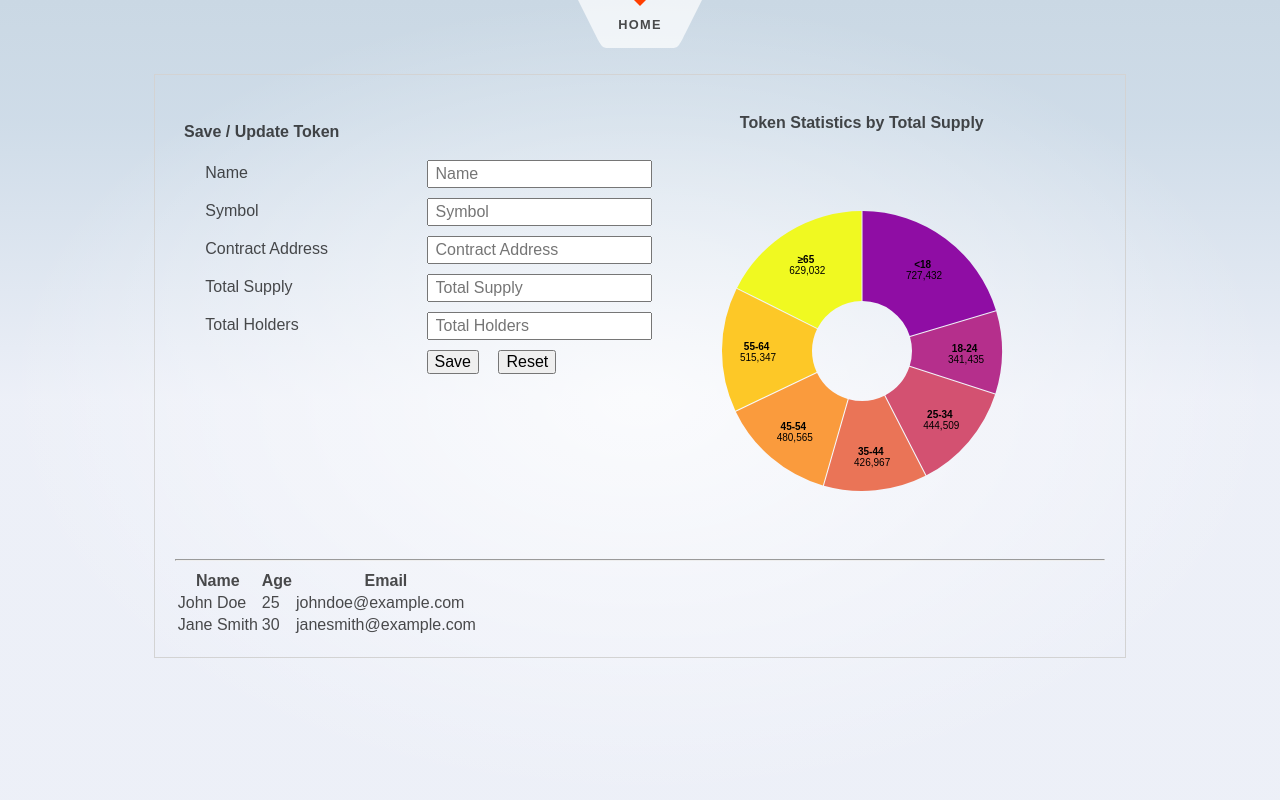
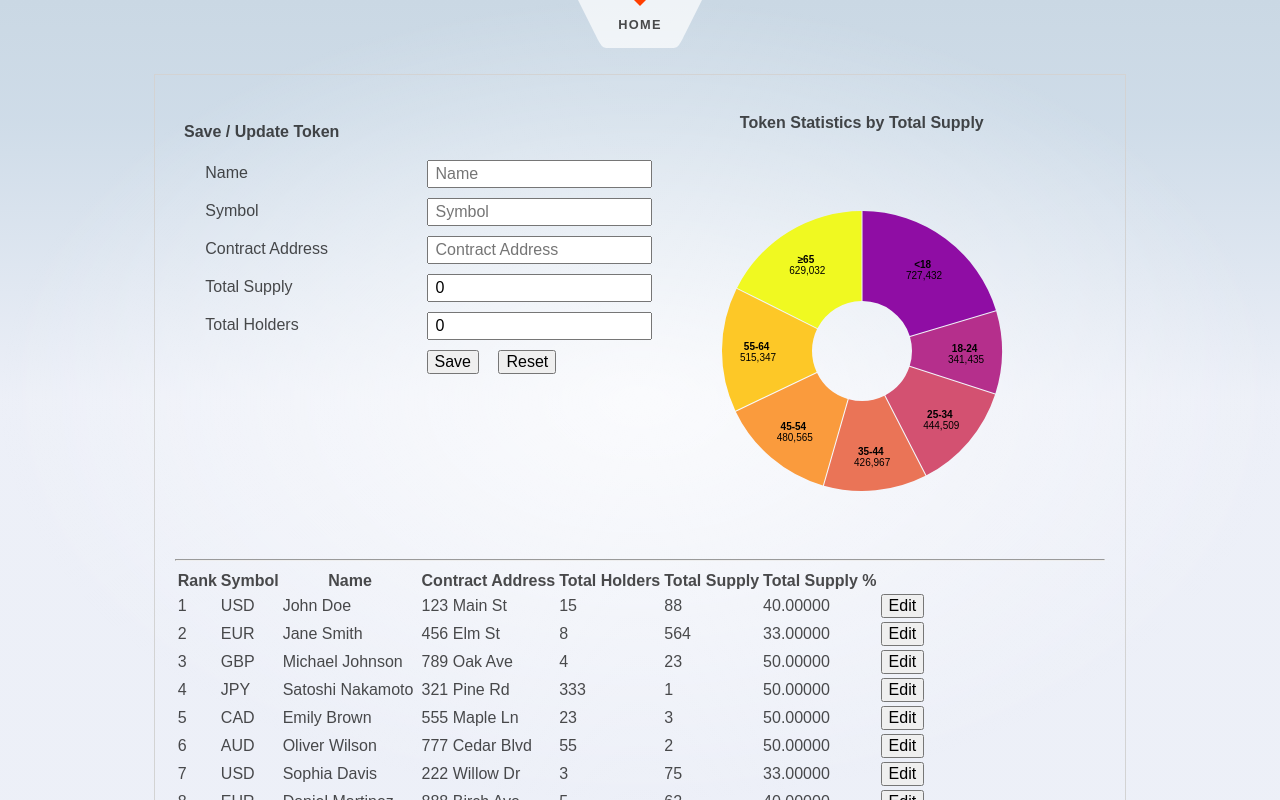
Before and after one commit to cousinwong/svelte-es, a SvelteKit app: page / in a window 1280 px wide. Shown: the top 800 px of the page. Built offline with nearby package versions, Linux system fonts and the light colour scheme.

Commit message:
Complete able add data to array.

```diff
--- a/src/routes/+page.svelte
+++ b/src/routes/+page.svelte
@@ -1,13 +1,236 @@
 <script lang="ts">
   import DonutChart from '$lib/DonutChart.svelte';
-import Table from '../lib/Table.svelte';
+  import { onMount } from 'svelte';
 
-  let tableColumns: string[] = ['Name', 'Age', 'Email'];
-  let tableData: Record<string, any>[] = [
-    { Name: 'John Doe', Age: 25, Email: 'johndoe@example.com' },
-    { Name: 'Jane Smith', Age: 30, Email: 'janesmith@example.com' },
-    // More data objects...
+  interface Coin {
+    rank: number;
+    name: string;
+    symbol: string;
+    contractAddress: string;
+    totalSupply: number;
+    totalHolder: number;
+    totalSupplyPercentage: number;
+  }
+
+  let selectedCoin: Coin = {
+    rank: 0,
+    symbol: '',
+    name: '',
+    contractAddress: '',
+    totalHolder: 0,
+    totalSupply: 0,
+    totalSupplyPercentage: 0,
+  };
+
+  let tableData: Coin[] = [
+    {
+            rank: 1,
+            symbol: 'USD',
+            name: 'John Doe',
+            contractAddress: '123 Main St',
+            totalHolder: 15,
+            totalSupply: 88,
+            totalSupplyPercentage: 40.00,
+        },
+        {
+            rank: 2,
+            symbol: 'EUR',
+            name: 'Jane Smith',
+            contractAddress: '456 Elm St',
+            totalHolder: 8,
+            totalSupply: 564,
+            totalSupplyPercentage: 33.00,
+        },
+        {
+            rank: 3,
+            symbol: 'GBP',
+            name: 'Michael Johnson',
+            contractAddress: '789 Oak Ave',
+            totalHolder: 4,
+            totalSupply: 23,
+            totalSupplyPercentage: 50.00,
+        },
+        {
+            rank: 4,
+            symbol: 'JPY',
+            name: 'Satoshi Nakamoto',
+            contractAddress: '321 Pine Rd',
+            totalHolder: 333,
+            totalSupply: 1,
+            totalSupplyPercentage: 50.00,
+        },
+        {
+            rank: 5,
+            symbol: 'CAD',
+            name: 'Emily Brown',
+            contractAddress: '555 Maple Ln',
+            totalHolder: 23,
+            totalSupply: 3,
+            totalSupplyPercentage: 50.00,
+        },
+        {
+            rank: 6,
+            symbol: 'AUD',
+            name: 'Oliver Wilson',
+            contractAddress: '777 Cedar Blvd',
+            totalHolder: 55,
+            totalSupply: 2,
+            totalSupplyPercentage: 50.00,
+        },
+        {
+            rank: 7,
+            symbol: 'USD',
+            name: 'Sophia Davis',
+            contractAddress: '222 Willow Dr',
+            totalHolder: 3,
+            totalSupply: 75,
+            totalSupplyPercentage: 33.00,
+        },
+        {
+            rank: 8,
+            symbol: 'EUR',
+            name: 'Daniel Martinez',
+            contractAddress: '888 Birch Ave',
+            totalHolder: 5,
+            totalSupply: 62,
+            totalSupplyPercentage: 40.00,
+        },
+        {
+            rank: 9,
+            symbol: 'GBP',
+            name: 'Isabella Thompson',
+            contractAddress: '999 Elm St',
+            totalHolder: 4,
+            totalSupply: 2,
+            totalSupplyPercentage: 50.00,
+        },
+        {
+            rank: 10,
+            symbol: 'JPY',
+            name: 'Mia Anderson',
+            contractAddress: '444 Oak Ave',
+            totalHolder: 3,
+            totalSupply: 68,
+            totalSupplyPercentage: 33.00,
+        },
+        {
+            rank: 11,
+            symbol: 'CAD',
+            name: 'David Rodriguez',
+            contractAddress: '111 Maple Ln',
+            totalHolder: 5,
+            totalSupply: 22,
+            totalSupplyPercentage: 40.00,
+        },
+        {
+            rank: 12,
+            symbol: 'AUD',
+            name: 'Ava Garcia',
+            contractAddress: '666 Pine Rd',
+            totalHolder: 2,
+            totalSupply: 1,
+            totalSupplyPercentage: 50.00,
+        },
+        {
+            rank: 13,
+            symbol: 'USD',
+            name: 'Liam Clark',
+            contractAddress: '777 Cedar Blvd',
+            totalHolder: 6,
+            totalSupply: 3,
+            totalSupplyPercentage: 50.00,
+        },
+        {
+            rank: 14,
+            symbol: 'EUR',
+            name: 'Emma Lewis',
+            contractAddress: '555 Willow Dr',
+            totalHolder: 10,
+            totalSupply: 2,
+            totalSupplyPercentage: 50.00,
+        },
+        {
+            rank: 15,
+            symbol: 'GBP',
+            name: 'Noah Walker',
+            contractAddress: '888 Birch Ave',
+            totalHolder: 3,
+            totalSupply: 1,
+            totalSupplyPercentage: 33.00,
+        },
   ];
+
+  function sortData() {
+    const allTotalSupply = tableData.reduce((accumulator, item) => {
+      return accumulator + Number(item.totalSupply);
+    }, 0);
+
+    tableData.forEach((item) => {
+      item.totalSupplyPercentage = Number(
+        ((item.totalSupply / allTotalSupply) * 100).toFixed(5)
+      );
+    });
+
+    const sortedData = [...tableData].sort(
+      (a, b) => b.totalSupply - a.totalSupply
+    );
+
+    const updatedData = sortedData.map((item, index) => ({
+      ...item,
+      rank: index + 1,
+    }));
+
+    tableData = updatedData;
+  }
+
+  function handleSave() {
+    const existingItemIndex = tableData.findIndex(
+      (item) => item.symbol === selectedCoin.symbol
+    );
+
+    let newCoin: Coin = {
+      rank: 0,
+      symbol: selectedCoin.symbol,
+      name: selectedCoin.name,
+      contractAddress: selectedCoin.contractAddress,
+      totalHolder: selectedCoin.totalHolder,
+      totalSupply: selectedCoin.totalSupply,
+      totalSupplyPercentage: 0,
+    };
+
+    if (existingItemIndex !== -1) {
+      const updatedData = [...tableData];
+      updatedData[existingItemIndex] = newCoin;
+      tableData = updatedData;
+    } else {
+      tableData = [...tableData, newCoin];
+    }
+
+    sortData();
+  }
+
+  function handleReset() {
+    selectedCoin = {
+      rank: 0,
+      symbol: '',
+      name: '',
+      contractAddress: '',
+      totalHolder: 0,
+      totalSupply: 0,
+      totalSupplyPercentage: 0,
+    };
+  }
+
+  function handleEdit(symbol: string) {
+    var getCoinFromArray = tableData.find((item) => item.symbol === symbol);
+    if (getCoinFromArray !== undefined) {
+      selectedCoin = getCoinFromArray;
+    }
+  }
+
+  onMount(() => {
+
+  });
 </script>
 
 <svelte:head>
@@ -22,36 +245,66 @@ import Table from '../lib/Table.svelte';
         <p class="title">Save / Update Token</p>
         <div style="display: flex; flex-direction: column;">
           <div style="display: flex;">
-            <label class="input-title">Name</label>
-            <input class="input-box" type="text" placeholder="Name" />
+            <label class="input-title" for="name-input">Name</label>
+            <input
+              class="input-box"
+              type="text"
+              placeholder="Name"
+              id="name-input"
+              bind:value={selectedCoin.name}
+            />
           </div>
           <div style="display: flex;">
-            <label class="input-title">Symbol</label>
-            <input class="input-box" type="text" placeholder="Symbol" />
+            <label class="input-title" for="symbol-input">Symbol</label>
+            <input
+              class="input-box"
+              type="text"
+              placeholder="Symbol"
+              id="symbol-input"
+              bind:value={selectedCoin.symbol}
+            />
           </div>
           <div style="display: flex;">
-            <label class="input-title">Contract Address</label>
+            <label class="input-title" for="ca-input">Contract Address</label>
             <input
               class="input-box"
               type="text"
               placeholder="Contract Address"
+              id="ca-input"
+              bind:value={selectedCoin.contractAddress}
             />
           </div>
           <div style="display: flex;">
-            <label class="input-title">Total Supply</label>
-            <input class="input-box" type="text" placeholder="Total Supply" />
+            <label class="input-title" for="supply-input">Total Supply</label>
+            <input
+              class="input-box"
+              type="text"
+              placeholder="Total Supply"
+              id="supply-input"
+              bind:value={selectedCoin.totalSupply}
+            />
           </div>
           <div style="display: flex;">
-            <label class="input-title">Total Holders</label>
-            <input class="input-box" type="text" placeholder="Total Holders" />
+            <label class="input-title" for="holder-input">Total Holders</label>
+            <input
+              class="input-box"
+              type="text"
+              placeholder="Total Holders"
+              id="holder-input"
+              bind:value={selectedCoin.totalHolder}
+            />
           </div>
           <div style="display: flex;">
-            <label class="input-title" />
+            <label class="input-title" for="" />
             <div>
-              <button class="btn btn-primary" style="margin-right: 15px;"
-                >Save</button
+              <button
+                class="btn btn-primary"
+                style="margin-right: 15px;"
+                on:click={handleSave}>Save</button
               >
-              <button class="btn btn-secondary">Reset</button>
+              <button class="btn btn-secondary" on:click={handleReset}
+                >Reset</button
+              >
             </div>
           </div>
         </div>
@@ -64,7 +317,63 @@ import Table from '../lib/Table.svelte';
       <div style="flex-grow: 1;" />
     </div>
     <hr />
-    <Table columns={tableColumns} data={tableData}/>
+    <div class="table-container">
+      <div style="display: flex; flex-direction: column;">
+        <div>
+          <table>
+            <thead>
+              <tr>
+                <th scope="col">Rank</th>
+                <th scope="col">Symbol</th>
+                <th scope="col">Name</th>
+                <th scope="col">Contract Address</th>
+                <th scope="col">Total Holders</th>
+                <th scope="col">Total Supply</th>
+                <th scope="col">Total Supply %</th>
+                <th scope="col" />
+              </tr>
+            </thead>
+            <tbody>
+              {#each tableData as row}
+                <tr>
+                  <td>{row.rank}</td>
+                  <td>{row.symbol}</td>
+                  <td>{row.name}</td>
+                  <td>{row.contractAddress}</td>
+                  <td>{row.totalHolder}</td>
+                  <td>{row.totalSupply}</td>
+                  <td>{row.totalSupplyPercentage.toFixed(5)}</td>
+                  <td
+                    ><button on:click={() => handleEdit(row.symbol)}
+                      >Edit</button
+                    ></td
+                  >
+                </tr>
+              {/each}
+            </tbody>
+          </table>
+        </div>
+        <!-- <div style={{ alignSelf: "center" }}>
+              <nav aria-label="Page navigation example">
+                  <ul class="pagination">
+                      <li class={`page-item ${currentPage === 1 ? 'disabled' : ''}`}>
+                          <button class="page-link" href="#" onClick={() => handlePageChange(currentPage - 1)}>Previous</button>
+                      </li>
+                      {Array.from(Array(totalPages).keys()).map((page) => (
+                          <li key={page + 1} class={`page-item ${currentPage === page + 1 ? 'active' : ''}`}>
+                              <button class="page-link" href="#" onClick={() => handlePageChange(page + 1)}>
+                                  {page + 1}
+                              </button>
+                          </li>
+                      ))}
+                      <li class={`page-item ${currentPage === totalPages ? 'disabled' : ''}`}>
+                          <button class="page-link" href="#" onClick={() => handlePageChange(currentPage + 1)}>Next</button>
+                      </li>
+                  </ul>
+              </nav>
+          </div> -->
+      </div>
+    </div>
   </div>
 </section>
 
@@ -89,7 +398,6 @@ import Table from '../lib/Table.svelte';
 
   .input-title {
     padding: 1% 5%;
-    text-wrap: nowrap;
     min-width: 200px;
   }
 
--- a/src/routes/Header.svelte
+++ b/src/routes/Header.svelte
@@ -3,7 +3,6 @@
 </script>
 
 <header>
-
   <nav>
     <svg viewBox="0 0 2 3" aria-hidden="true">
       <path d="M0,0 L1,2 C1.5,3 1.5,3 2,3 L2,0 Z" />
@@ -30,19 +29,6 @@
     display: flex;
     justify-content: space-between;
     align-self: center;
-	}
-
-	.corner {
-		width: 3em;
-		height: 3em;
-	}
-
-	.corner a {
-		display: flex;
-		align-items: center;
-		justify-content: center;
-		width: 100%;
-		height: 100%;
   }
 
   nav {
```
Also changed, not shown: src/lib/Table.svelte (+0 -18 lines). Lines whose indentation alone changed are shown as unchanged.
